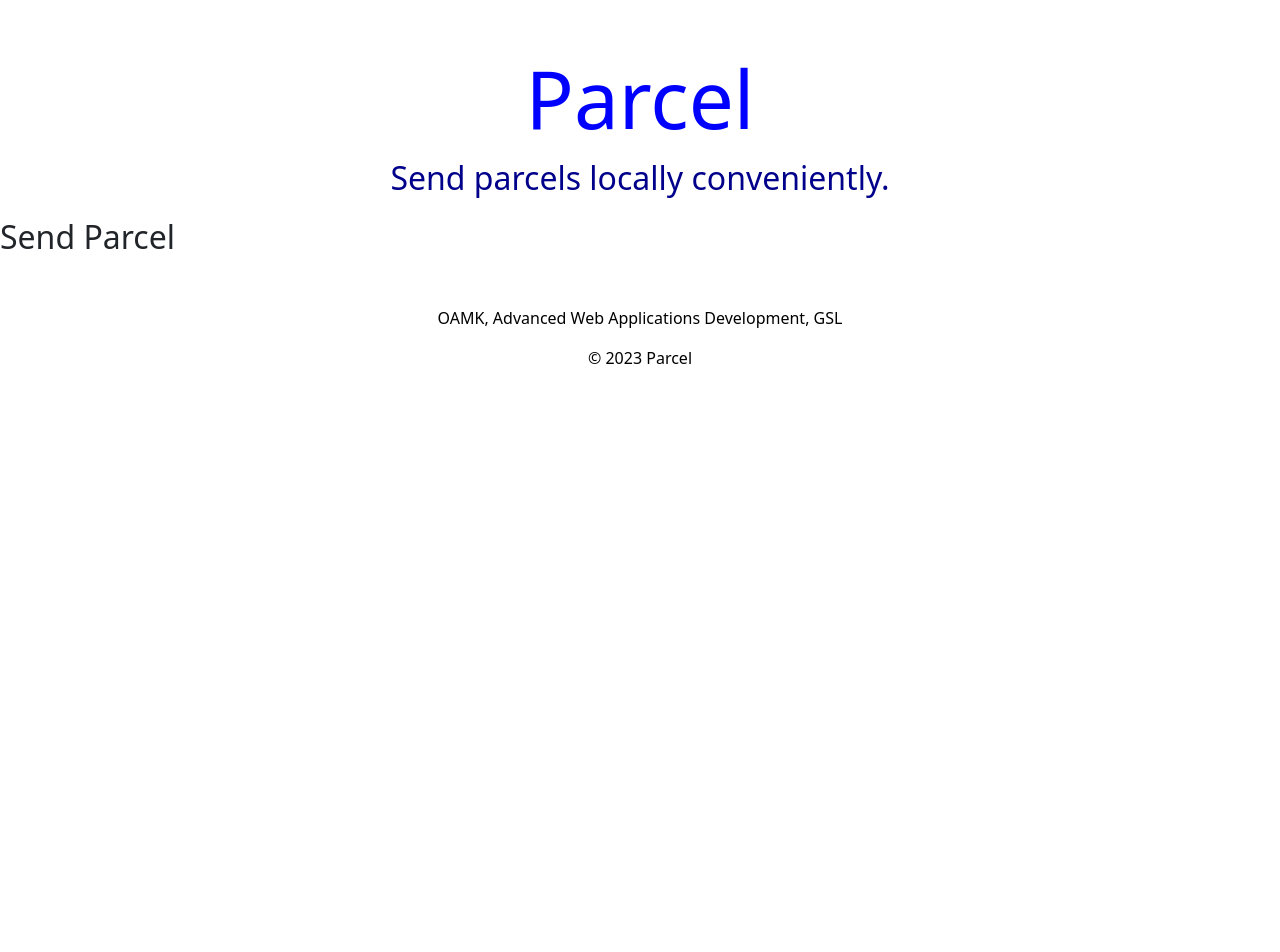
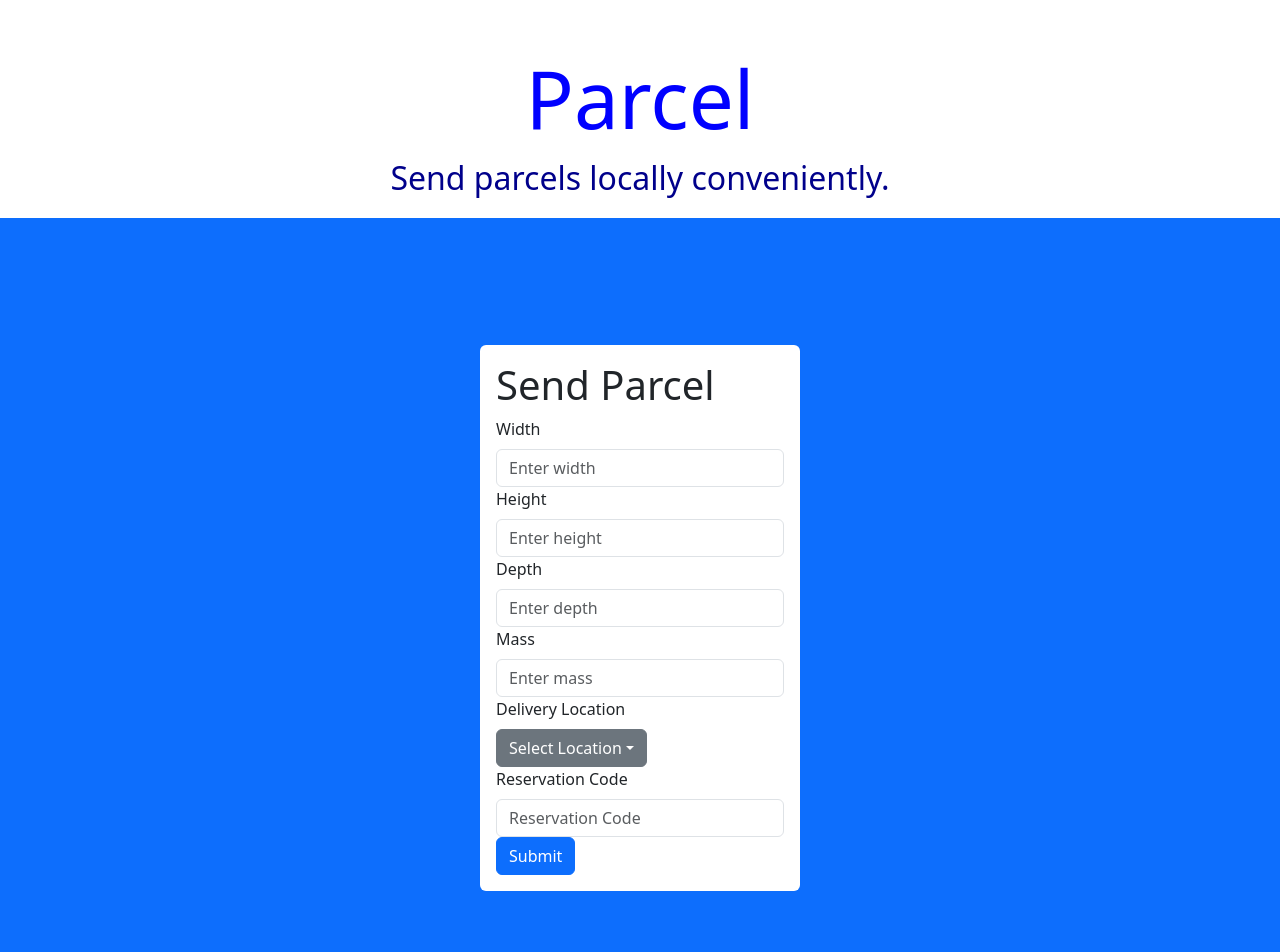
Before and after one commit to t2hale00/user-app, a React (Create React App) app in the folder frontend/: page /sendparcel in a window 1280 px wide. Shown: the top 952 px of the page. Before the commit the page ends 800 px from the top, so only its background shows below. Built offline with nearby package versions, Linux system fonts and the light colour scheme.

Commit message:
Edited sendparcel file

```diff
--- a/frontend/package.json
+++ b/frontend/package.json
@@ -10,6 +10,7 @@
     "bootstrap": "^5.3.2",
     "react": "^18.2.0",
     "react-bootstrap": "^2.9.1",
+    "react-bootstrap-icons": "^1.10.3",
     "react-dom": "^18.2.0",
     "react-router-dom": "^6.18.0",
     "react-scripts": "5.0.1",
--- a/frontend/src/AccountSettings.js
+++ /dev/null
@@ -1,14 +0,0 @@
-import React from 'react'
-
-function AccountSettings() {
-  return (
-    <div className='d-flex justify-content-center align-items-center bg-primary vh-100'>
-      <div className='bg-white p-3 rounded w-25 '>
-        <button type="submit" className='btn btn-danger w-100 rounded-0'>Delete Account</button>
-      </div>
-    </div>
-
-  )
-}
-
-export default AccountSettings;
--- a/frontend/src/App.js
+++ b/frontend/src/App.js
@@ -5,7 +5,7 @@
 import Home from './Home';
 import SendParcel from './SendParcel';
 import Notifications from './Notifications';
-import AccountSettings from './AccountSettings';
+import DeleteAccountButton from './DeleteAccount';
 import Logout from './Logout';
 
 
@@ -22,7 +22,7 @@
         <Route path='/home' element={<Home />} />
         <Route path='/sendparcel' element={<SendParcel />} />
         <Route path='/notifications' element={<Notifications />} />
-        <Route path='/accountsettings' element={<AccountSettings />} />
+        <Route path='/deleteaccount' element={<DeleteAccountButton />} />
         <Route path='/logout' element={<Logout />} />
       </Routes>
       <div style={{ marginTop: '50px', textAlign: 'center', color: 'black' }}>
--- /dev/null
+++ b/frontend/src/DeleteAccount.js
@@ -0,0 +1,55 @@
+/*import React from 'react'
+
+function AccountSettings() {
+  return (
+    <div className='d-flex justify-content-center align-items-center bg-primary vh-100'>
+      <div className='bg-white p-3 rounded w-25 '>
+        <button type="submit" className='btn btn-danger w-100 rounded-0'>Delete Account</button>
+      </div>
+    </div>
+
+  )
+}
+
+export default AccountSettings;*/
+import React, { useState } from 'react';
+
+const DeleteAccountButton = () => {
+  const [message, setMessage] = useState('');
+  const [error, setError] = useState('');
+
+  const handleDeleteAccount = async () => {
+    try {
+      // Replace with your server URL
+      const response = await fetch('http://localhost:3001/deleteaccount', {
+        method: 'DELETE',
+        headers: {
+          'Authorization': 'Bearer YOUR_JWT_TOKEN', // Replace with the actual token
+        },
+      });
+
+      const data = await response.json();
+
+      if (response.ok) {
+        setMessage(data.message);
+      } else {
+        setError(data.message);
+      }
+    } catch (error) {
+      console.error('Error deleting account:', error);
+      setError('Error deleting account. Please try again.');
+    }
+  };
+
+  return (
+    <div className='d-flex justify-content-center align-items-center bg-primary vh-100'>
+      <div className='bg-white p-3 rounded w-25 '>
+        <button type="submit" className='btn btn-danger w-100 rounded-0' onClick={handleDeleteAccount}>Delete Account</button>
+        {message && <p>{message}</p>}
+        {error && <p style={{ color: 'red' }}>{error}</p>}
+    </div>
+    </div>
+  );
+};
+
+export default DeleteAccountButton;
--- a/frontend/src/Home.js
+++ b/frontend/src/Home.js
@@ -8,8 +8,8 @@
           <h2>Hello user!</h2>
             <Link to="/sendparcel" className='btn btn-default border-primary w-100 bg-light rounded-0'>Send Parcel</Link>
             <Link to="/notifications" className='btn btn-default border-primary w-100 bg-light rounded-0'>Notifications</Link>
-            <Link to="/accountsettings" className='btn btn-default border-primary w-100 bg-light rounded-0'>Account Settings</Link>
-            <Link to="/logout" className='btn btn-default border-primary w-100 bg-light rounded-0'>Log Out</Link>
+            <Link to="/deleteaccount" className='btn btn-default border-primary w-100 bg-light rounded-0'><span style={{ color: 'red' }}>Delete Account</span></Link>
+            <Link to="/logout" className='btn btn-default border-primary w-100 bg-light rounded-0'><span style={{ color: 'green' }}>Log Out</span></Link>
         </div>
       </div>
     )
--- a/frontend/src/Login.js
+++ b/frontend/src/Login.js
@@ -33,7 +33,10 @@
     if (err.email === '' && err.password === '') {
       try {
         const response = await axios.post('http://localhost:8081/login', values);
-        console.log(response.data.user); // Check if user data is received
+        //console.log(response.data.user); // Check if user data is received
+         const token = response.data.token;
+
+         localStorage.setItem('token', token);
 
         // Redirect to home page
         navigate('/home');
@@ -43,42 +46,6 @@
     }
   };
 
-/*function Login() {
-    const [values, setValues] = useState({
-        email: '',
-        password: ''
-      })
-
-      const navigate = useNavigate();
-
-      const [errors, setErrors] = useState({
-        email: '',
-        password: ''
-      })
-
-      const handleInput = e => {
-        const {name, value} = e.target;
-        setValues({
-          ...values,
-          [name]: value
-        })
-      }
-
-      const handleSubmit = e => {
-        e.preventDefault();
-        const err = Validation(values);
-        setErrors(err);
-
-        if(errors.email === "" && errors.password === ""){
-          axios.post('http://localhost:8081/login', values)
-          .then(res => {
-            navigate('/home');
-          })
-          .catch(err => console.log(err));
-          }
-
-      }
-*/
   return (
     <div className='d-flex justify-content-center align-items-center bg-primary vh-100'>
       <div className='bg-white p-3 rounded w-25'>
--- a/frontend/src/SendParcel.js
+++ b/frontend/src/SendParcel.js
@@ -1,12 +1,144 @@
-import React from 'react'
-
+import React, { useState } from 'react';
+import { Form, Button, Dropdown } from 'react-bootstrap';
+import { GeoAltFill } from 'react-bootstrap-icons';
 
 function SendParcel() {
+  const [parcelInfo, setParcelInfo] = useState({
+    size: {
+      width: '',
+      height: '',
+      depth: '',
+      mass: '',
+    },
+    recipient: {
+      name: '',
+      address: '',
+      phoneNumber: '',
+    },
+    sender: {
+      name: '',
+      address: '',
+      phoneNumber: '',
+    },
+    location: '',
+    reservationCode: '',
+  });
+
+  function handleInputChange(category, field, value) {
+    setParcelInfo((prevParcelInfo) => ({
+      ...prevParcelInfo,
+      [category]: {
+        ...prevParcelInfo[category],
+        [field]: value,
+      },
+    }));
+  }
+
+  function handleLocationSelect(selectedLocation) {
+    const reservationCode = generateReservationCode(selectedLocation);
+    setParcelInfo((prevParcelInfo) => ({
+      ...prevParcelInfo,
+      location: selectedLocation,
+      reservationCode,
+    }));
+  }
+
+  function generateReservationCode(location) {
+    return Math.random().toString(36).substr(2, 6).toUpperCase();
+  }
+
+  function handleSubmit(e) {
+    e.preventDefault();
+    console.log('Parcel Information:', parcelInfo);
+    // Reset form or navigate to the next step
+  }
 
   return (
-    <div>
-       <h2>Send Parcel</h2>
+    <div className='d-flex justify-content-center align-items-center bg-primary vh-100'>
+      <div className='bg-white p-3 rounded w-25'>
+      <h1>Send Parcel</h1>
+      <Form onSubmit={handleSubmit}>
+        {/* Parcel Size */}
+        <Form.Group controlId="formSizeWidth">
+          <Form.Label>Width</Form.Label>
+          <Form.Control
+            type="number"
+            placeholder="Enter width"
+            value={parcelInfo.size.width}
+            onChange={(e) => handleInputChange('size', 'width', e.target.value)}
+            required
+          />
+        </Form.Group>
 
+        <Form.Group controlId="formSizeHeight">
+          <Form.Label>Height</Form.Label>
+          <Form.Control
+            type="number"
+            placeholder="Enter height"
+            value={parcelInfo.size.height}
+            onChange={(e) => handleInputChange('size', 'height', e.target.value)}
+            required
+          />
+        </Form.Group>
+
+        <Form.Group controlId="formSizeDepth">
+          <Form.Label>Depth</Form.Label>
+          <Form.Control
+            type="number"
+            placeholder="Enter depth"
+            value={parcelInfo.size.depth}
+            onChange={(e) => handleInputChange('size', 'depth', e.target.value)}
+            required
+          />
+        </Form.Group>
+
+        <Form.Group controlId="formSizeMass">
+          <Form.Label>Mass</Form.Label>
+          <Form.Control
+            type="number"
+            placeholder="Enter mass"
+            value={parcelInfo.size.mass}
+            onChange={(e) => handleInputChange('size', 'mass', e.target.value)}
+            required
+          />
+        </Form.Group>
+
+        {/* Recipient Information */}
+        {/* ... Repeat the structure for recipient and sender information ... */}
+
+        {/* Delivery Location Dropdown */}
+        <Form.Group controlId="formLocation">
+          <Form.Label>Delivery Location</Form.Label>
+          <Dropdown onSelect={handleLocationSelect}>
+            <Dropdown.Toggle variant="secondary" id="dropdown-location">
+              {parcelInfo.location ? parcelInfo.location : 'Select Location'}
+            </Dropdown.Toggle>
+            <Dropdown.Menu>
+              <Dropdown.Item eventKey="Location1">Location 1</Dropdown.Item>
+              <Dropdown.Item eventKey="Location2">Location 2</Dropdown.Item>
+              <Dropdown.Item eventKey="Location3">Location 3</Dropdown.Item>
+              <Dropdown.Item eventKey="Location4">Location 4</Dropdown.Item>
+              <Dropdown.Item eventKey="Location5">Location 5</Dropdown.Item>
+            </Dropdown.Menu>
+          </Dropdown>
+        </Form.Group>
+
+        {/* Reservation Code */}
+        <Form.Group controlId="formReservationCode">
+          <Form.Label>Reservation Code</Form.Label>
+          <Form.Control
+            type="text"
+            placeholder="Reservation Code"
+            value={parcelInfo.reservationCode}
+            readOnly
+          />
+        </Form.Group>
+
+        <Button variant="primary" type="submit">
+          Submit
+        </Button>
+      </Form>
+    </div>
     </div>
   );
 }
```
Also changed, not shown: 2 other files (tests, documents, lock files or other folders).
